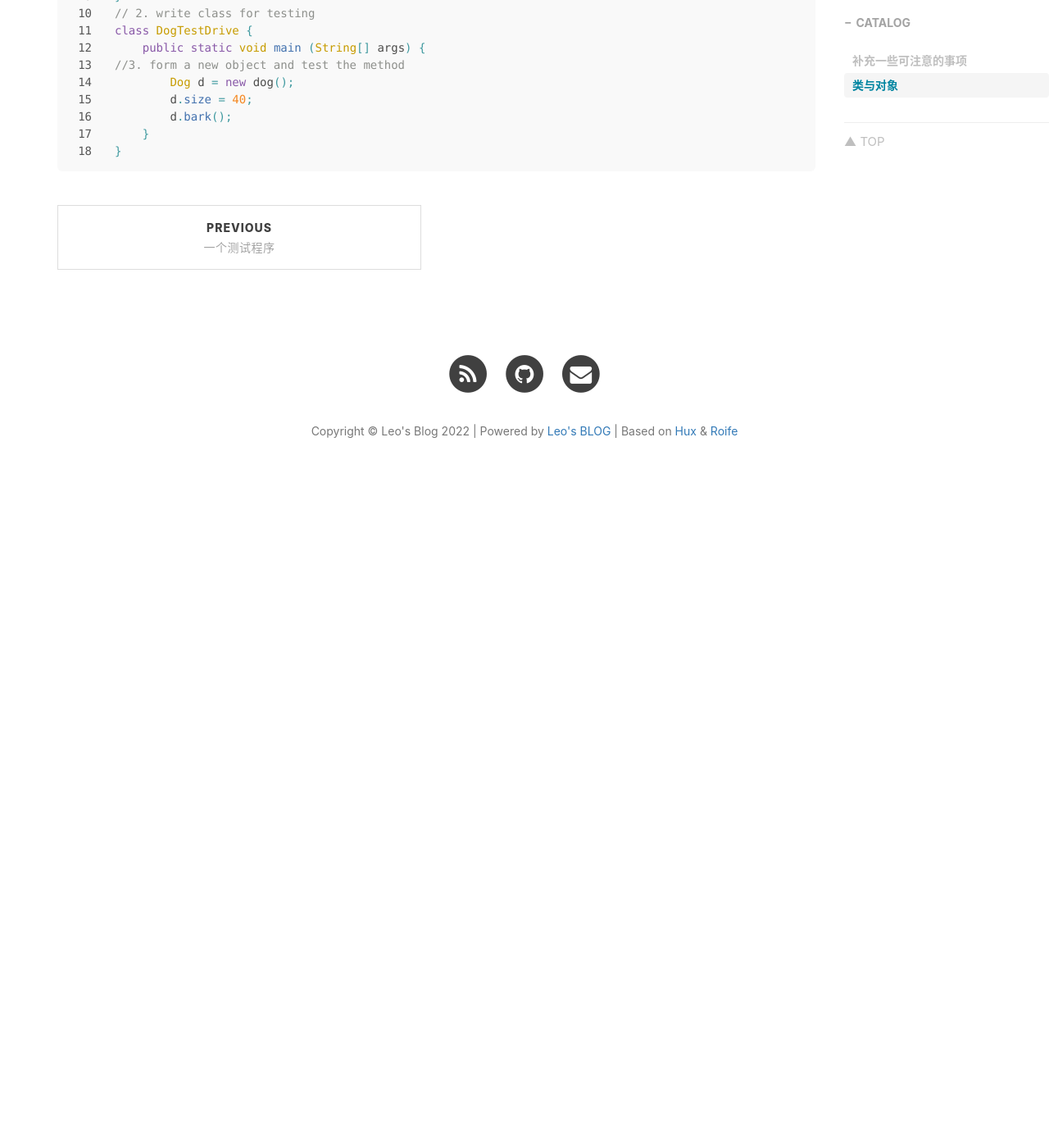
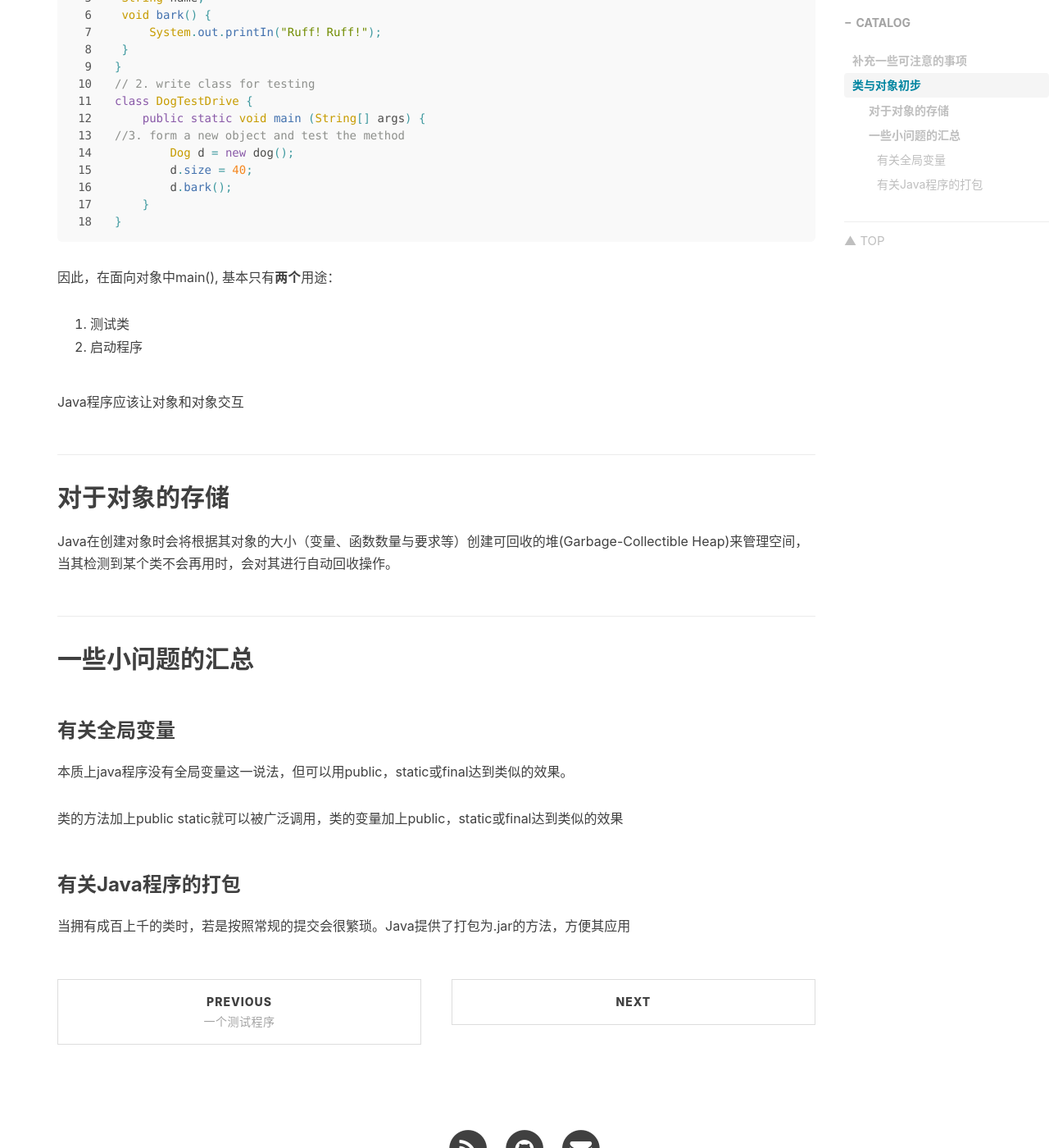
Before and after one commit to LogicLee0902/-LogicLee0902.github.io, a Jekyll site: the page built from _posts/language/Java/head-first-java/2022-01-24-head-first-java-01-outline-framework.md, in a window 1280 px wide and 1400 px high, scrolled down 1219 px. Shown: the whole window at 82% size. Built offline with Jekyll 4.4.1, drawn with Linux system fonts in a browser that asks for light colours; nearby versions of some CDN libraries; comment, search, counter and statistics services are not loaded; before the commit the page ends 1849 px from its top, so only the background shows below that; some of the changed text lies outside the part shown.

Commit message:
load the 2

`````diff
--- a/_posts/language/Java/head-first-java/2022-01-24-head-first-java-01-fundemental.md
+++ b/_posts/language/Java/head-first-java/2022-01-24-head-first-java-01-outline-framework.md
@@ -1,11 +1,10 @@
 ---
 layout:     post
-title:      "「Head First Java」 01 Class & Obejct"
-subtitle:   Java 基础语法
+title:      "「Head First Java」 01 Class & Obejct（Preliminary Understanding）"
+subtitle:   有关Java的大体印象和类的初步认识
 date:       2022-01-24
 author:     Leo
-
-header-img: img/post-java.jpg
+header-img: "img/post-java.jpg"
 catalog: true
 tags: ["Java@Languages@Tags", "Head First Java@Books@Series"]
 lang: zh
@@ -16,6 +15,8 @@ katex: true
 > 鉴于之前学过一点，就跳过一些基础的java， javac的编译执行过程，以及一些基本的声明过程了
 >
 > 加上其与C/C++也有相似的地方，重点在一些Java特别的地方
+>
+> 本系列文档是根据Head First Java写的
 
 # 补充一些可注意的事项
 
@@ -35,7 +36,7 @@ katex: true
   #arg[1] "check"
   ```
 
-# 类与对象
+# 类与对象初步
 
 运用对象时一般需要两个类，一个是要被操作于对象的类，另一个用来测试该类的类（带有main()，并在期中创立对象）
 
@@ -59,3 +60,26 @@ class DogTestDrive {
     }
 }
 ```
+
+因此，在面向对象中main(), 基本只有**两个**用途：
+
+1. 测试类
+2. 启动程序
+
+Java程序应该让对象和对象交互
+
+## 对于对象的存储
+
+Java在创建对象时会将根据其对象的大小（变量、函数数量与要求等）创建可回收的堆(Garbage-Collectible Heap)来管理空间，当其检测到某个类不会再用时，会对其进行自动回收操作。
+
+## 一些小问题的汇总
+
+### 有关全局变量
+
+本质上java程序没有全局变量这一说法，但可以用public，static或final达到类似的效果。
+
+类的方法加上public static就可以被广泛调用，类的变量加上public，static或final达到类似的效果
+
+### 有关Java程序的打包
+
+当拥有成百上千的类时，若是按照常规的提交会很繁琐。Java提供了打包为.jar的方法，方便其应用
--- /dev/null
+++ b/_posts/language/Java/head-first-java/2022-02-04-head-firsr-java-02-detailed.md
@@ -0,0 +1,108 @@
+---
+layout:     post
+title:      "「Head First Java」 02 Variable"
+subtitle:   Java变量与参数date:       2022-02-04
+author:     Leo
+
+header-img: "img/post-java2.png"
+catalog: true
+tags: ["Java@Languages@Tags", "Head First Java@Books@Series"]
+lang: zh
+header-style: text
+katex: true
+---
+
+> 新年好呀，虎年第一更
+
+
+
+Java中变量可以氛围primitive主数据类型和对象引用。Primitive主数据为基本的、通用的一些数据类型，如整型，bool型，浮点型等，而对象应用就是实例化的对象。
+
+# 声明变量
+
+## 单变量
+
+primitive类型基本与C/C++大差不差，其所适用的规则是一样的。有一个float的区别在于，若希望小数以float形式处理，则需要在小数点后面加一个f，如`42.5f`
+
+**注意**变量名不能用数字开头。
+
+对象引用并不是保存对象的容器，而是类似指向对象的指针，其也本质上也并不是对象变量，而是引用了对象，并保存对象存取方法的变量。
+
+引用依靠`new 构造函数`创建，且不能向C一样进行运算
+
+引用变量如果没有引用到任何对象则它的值是null
+
+## 数组变量
+
+声明方式与C/C++不同，与C#类似
+
+````java
+int[] nums;
+nums = new int[7];
+// 长度为7的整数数组的构建
+//可以简写为
+int[] nums = new int[7];
+
+Dog[] pets;
+pets = new Dog[7];
+//此时还缺少一个实际的dog的对象
+pets[0] = new Dog();
+//line7,8 可以简写为
+Dog[] myDogs = new Dog[3];
+````
+
+# 方法操作实例变量
+
+本质也就是函数调用，结果会因为属性的区别而针对每一个实例化展现出个性
+
+## 参数传值
+
+调用方传入实参，方法运用的是形参
+
+Java为**值传递**，即**拷贝传递**，当一个变量作为参数传递时，方法的形参变量会将传递值拷贝过来，原变量不会收到方法变量的影响
+
+若传递的参数时对象，实际上传入的是**远程控制的拷贝**
+
+## 返回值
+
+返回值的也与C/C++一致
+
+一般只能返回一个，需要返回多个类型相同的参数时，需要打包成数组来返回，混有不同类型的用ArrayList（后面会说明）
+
+# 封装
+
+先了解“暴露”
+
+> 暴露：可以简单的认为通过圆点运算符方位的实例变量就可以说这个变量暴露了，之所以称为暴漏因为如果可以通过`.`访问的话，就可以通过外部远程修改了
+
+因此我们需要设定一种方法使得其他程序必须通过此方法（一般命名为Setter）来设定，而不是直接的存取
+
+## 数据隐藏
+
+具体为使用公有和私有的存取修饰符（access modifier）
+
+即公有：public，私有private
+
+**封装的基本原则**：
+
+* 将实例变量标记为私有（private）
+* 将公有的`getter` and `setter`来控制存取动作（public）
+
+# 一些小补充
+
+## 实例变量的默认初始化值
+
+
+
+| 变量类型  | 初始值 |
+| :-------: | :----: |
+|  integer  |   0    |
+|   float   |  0.0   |
+|  boolean  | false  |
+| reference |  null  |
+
+## 实例变量于局部变量之间的差别
+
+* **实例变量**在**类**中而非方法中，局部变量定义在方法中
+* 局部变量在使用前必须初始化，实例的默认初始化值在先前说了
+* 判断引用是否都指向一个对象也是用`==`
--- a/index.html
+++ b/index.html
@@ -1,6 +1,6 @@
 ---
 layout: page
-description: "一些乱起八糟的东西"
+description: "一些乱七八糟的东西"
 ---
 
 {% for post in paginator.posts %}
`````
Also changed, not shown: 1 other file.
